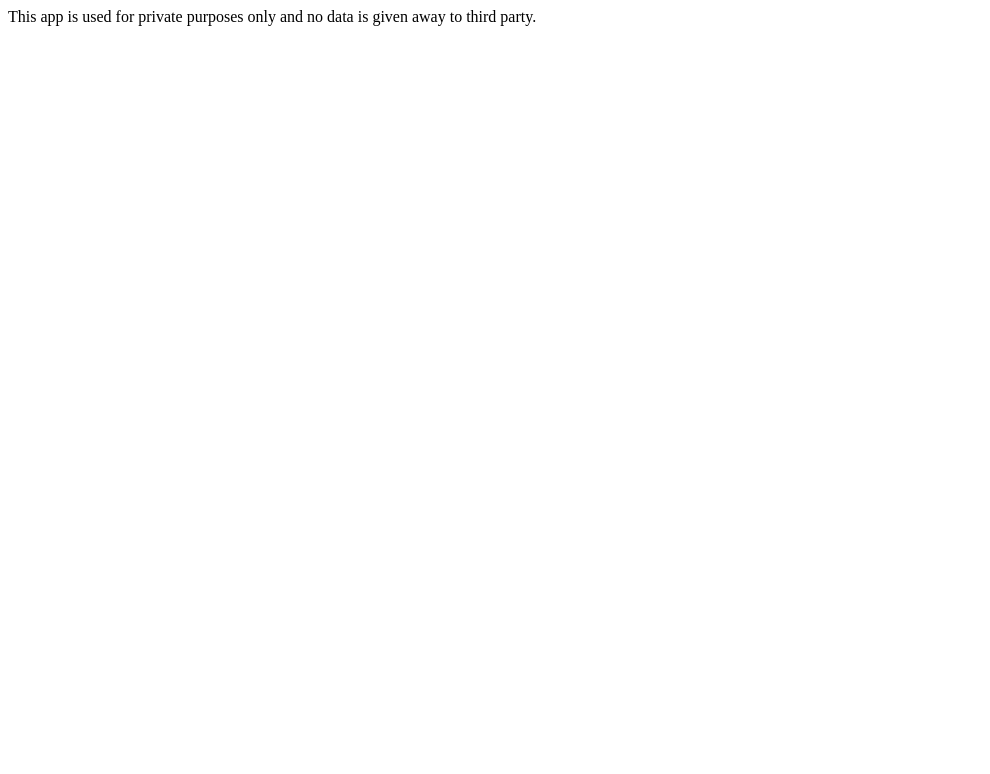
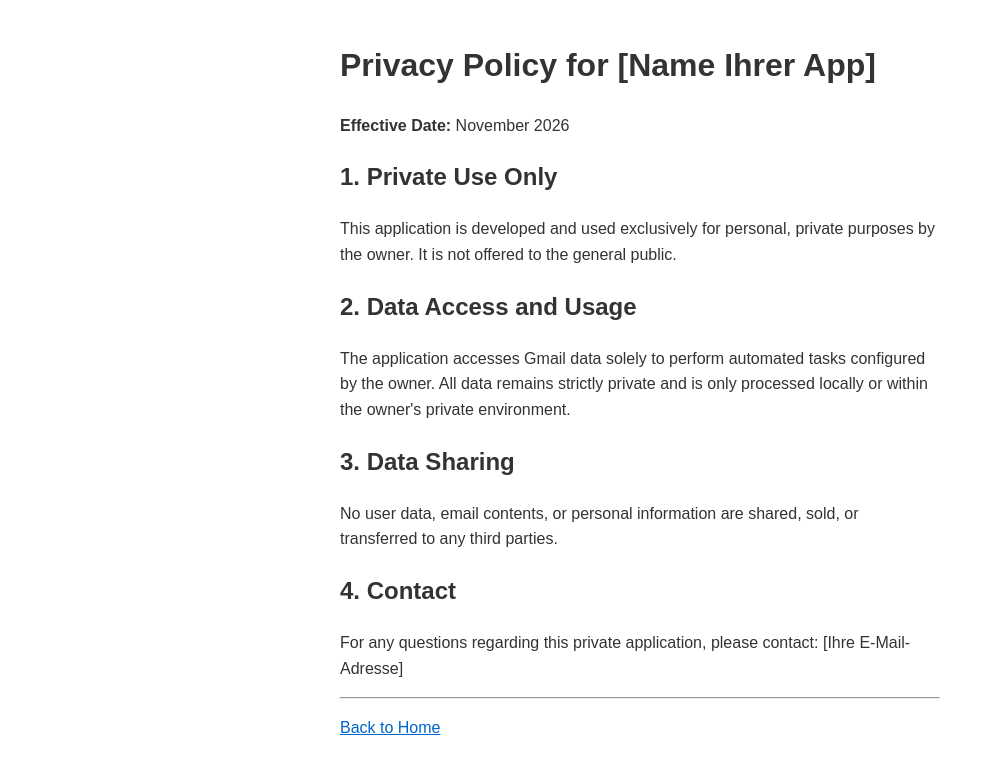
Before and after one commit to Watchdog07/Gmail, a plain HTML site: page privacy.html in a window 1280 px wide. Shown: the whole page, without its empty margins (0-990 px from the left). Drawn offline with Linux system fonts and the light colour scheme.

Commit message:
Revise privacy policy in privacy.html
Updated privacy policy to include detailed sections on private use, data access, usage, and sharing.

```diff
--- a/privacy.html
+++ b/privacy.html
@@ -1 +1,31 @@
-This app is used for private purposes only and no data is given away to third party.
+<!DOCTYPE html>
+<html lang="en">
+<head>
+    <meta charset="UTF-8">
+    <meta name="viewport" content="width=device-width, initial-scale=1.0">
+    <title>Privacy Policy - [Name Ihrer App]</title>
+    <style>
+        body { font-family: sans-serif; max-width: 600px; margin: 40px auto; padding: 0 20px; line-height: 1.6; color: #333; }
+        a { color: #0066cc; }
+    </style>
+</head>
+<body>
+    <h1>Privacy Policy for [Name Ihrer App]</h1>
+    <p><strong>Effective Date:</strong> November 2026</p>
+
+    <h2>1. Private Use Only</h2>
+    <p>This application is developed and used exclusively for personal, private purposes by the owner. It is not offered to the general public.</p>
+
+    <h2>2. Data Access and Usage</h2>
+    <p>The application accesses Gmail data solely to perform automated tasks configured by the owner. All data remains strictly private and is only processed locally or within the owner's private environment.</p>
+
+    <h2>3. Data Sharing</h2>
+    <p>No user data, email contents, or personal information are shared, sold, or transferred to any third parties.</p>
+
+    <h2>4. Contact</h2>
+    <p>For any questions regarding this private application, please contact: [Ihre E-Mail-Adresse]</p>
+
+    <hr>
+    <p><a href="index.html">Back to Home</a></p>
+</body>
+</html>
```
